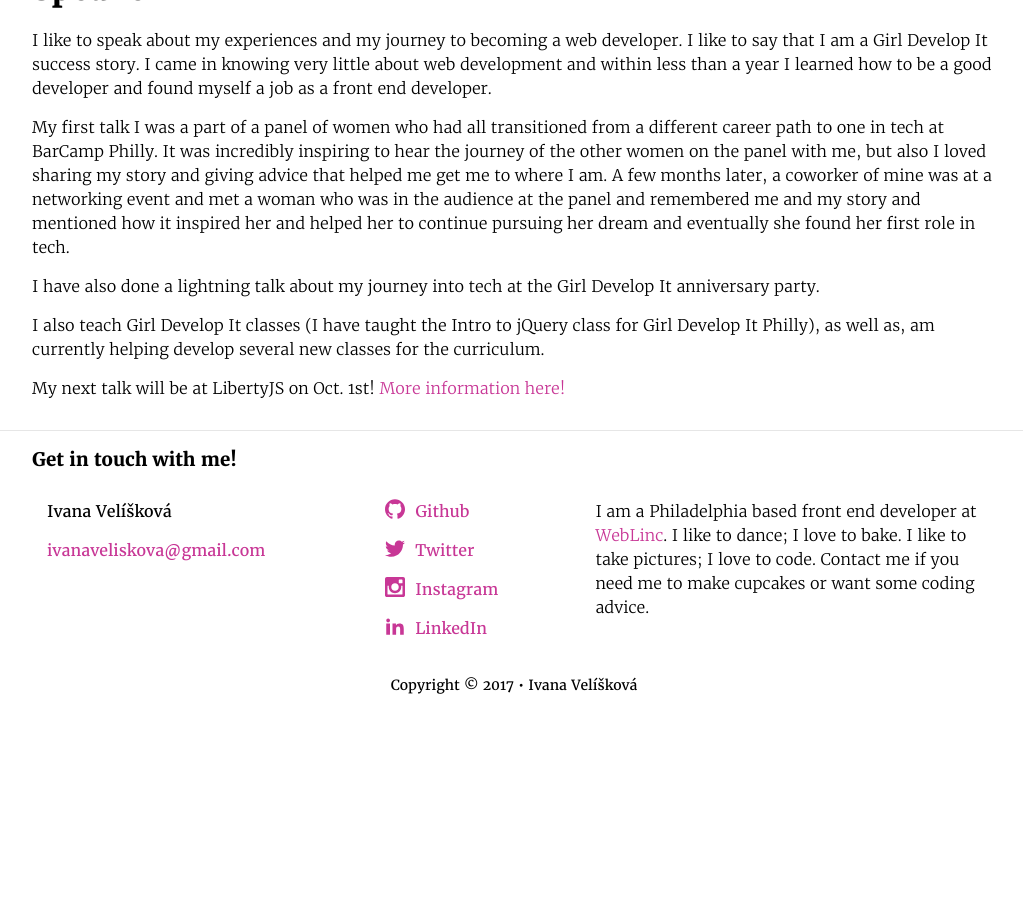
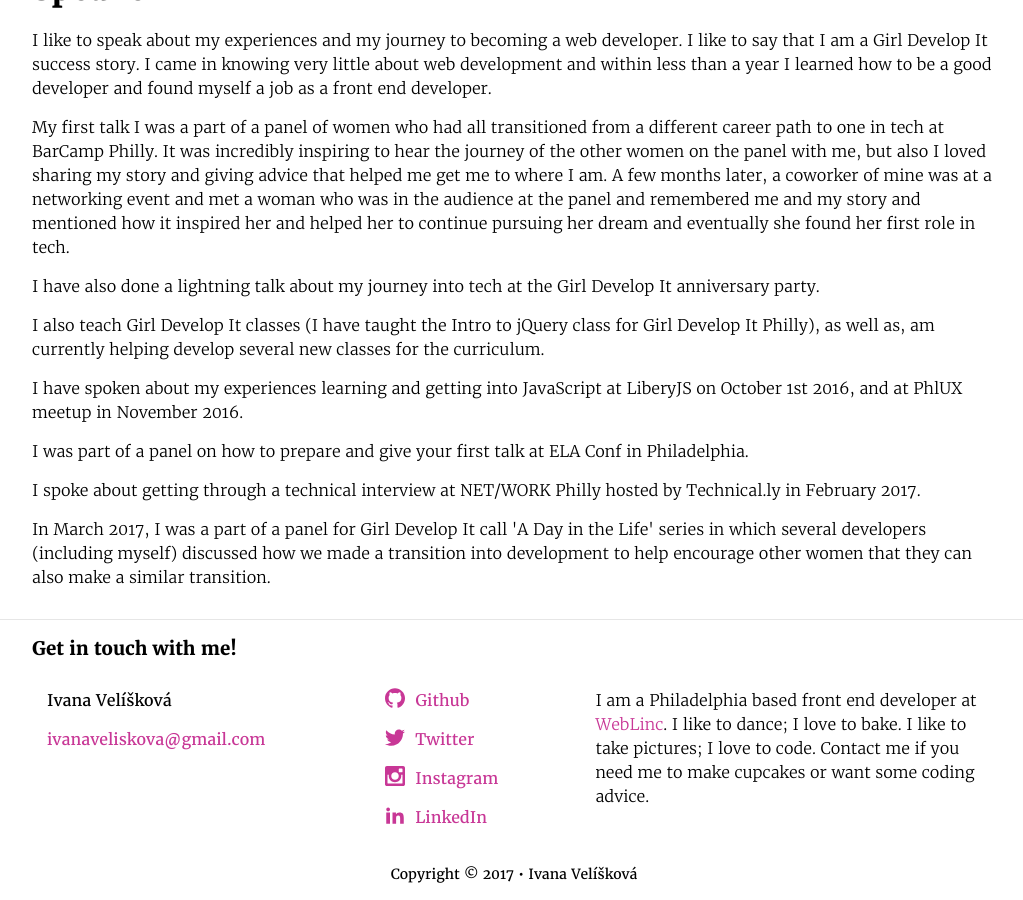
Before and after one commit to ivanaveliskova/Personal-Site, a Jekyll site: the page built from speaker.html, in a window 1280 px wide and 900 px high, scrolled down 655 px. Shown: the whole window, without its empty margins (126-1149 px from the left). Built offline with Jekyll 4.4.1, drawn with Linux system fonts in a browser that asks for light colours; before the commit the page ends 1366 px from its top, so only the background shows below that.

Commit message:
Updates speaker events

```diff
--- a/speaker.html
+++ b/speaker.html
@@ -14,4 +14,10 @@ header_image: /images/desk_placeholder.jpeg
 
 <p>I also teach Girl Develop It classes (I have taught the Intro to jQuery class for Girl Develop It Philly), as well as, am currently helping develop several new classes for the curriculum.</p>
 
-<p>My next talk will be at LibertyJS on Oct. 1st! <a href="http://www.libertyjs.com/speakers/">More information here!</a></p>
+<p>I have spoken about my experiences learning and getting into JavaScript at LiberyJS on October 1st 2016, and at PhlUX meetup in November 2016.</p>
+
+<p>I was part of a panel on how to prepare and give your first talk at ELA Conf in Philadelphia.</p>
+
+<p>I spoke about getting through a technical interview at NET/WORK Philly hosted by Technical.ly in February 2017.</p>
+
+<p>In March 2017, I was a part of a panel for Girl Develop It call 'A Day in the Life' series in which several developers (including myself) discussed how we made a transition into development to help encourage other women that they can also make a similar transition.</p>
```
